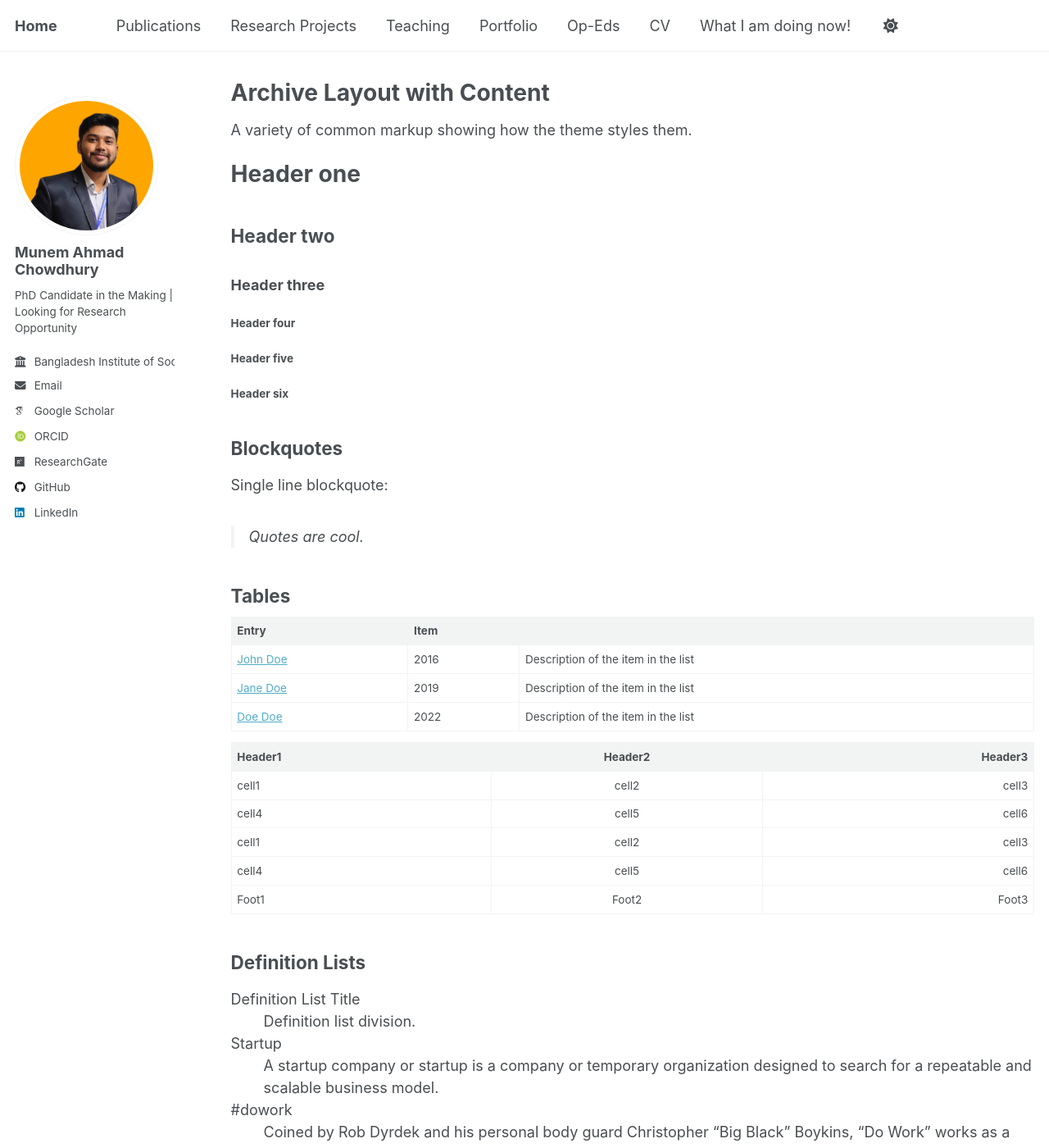
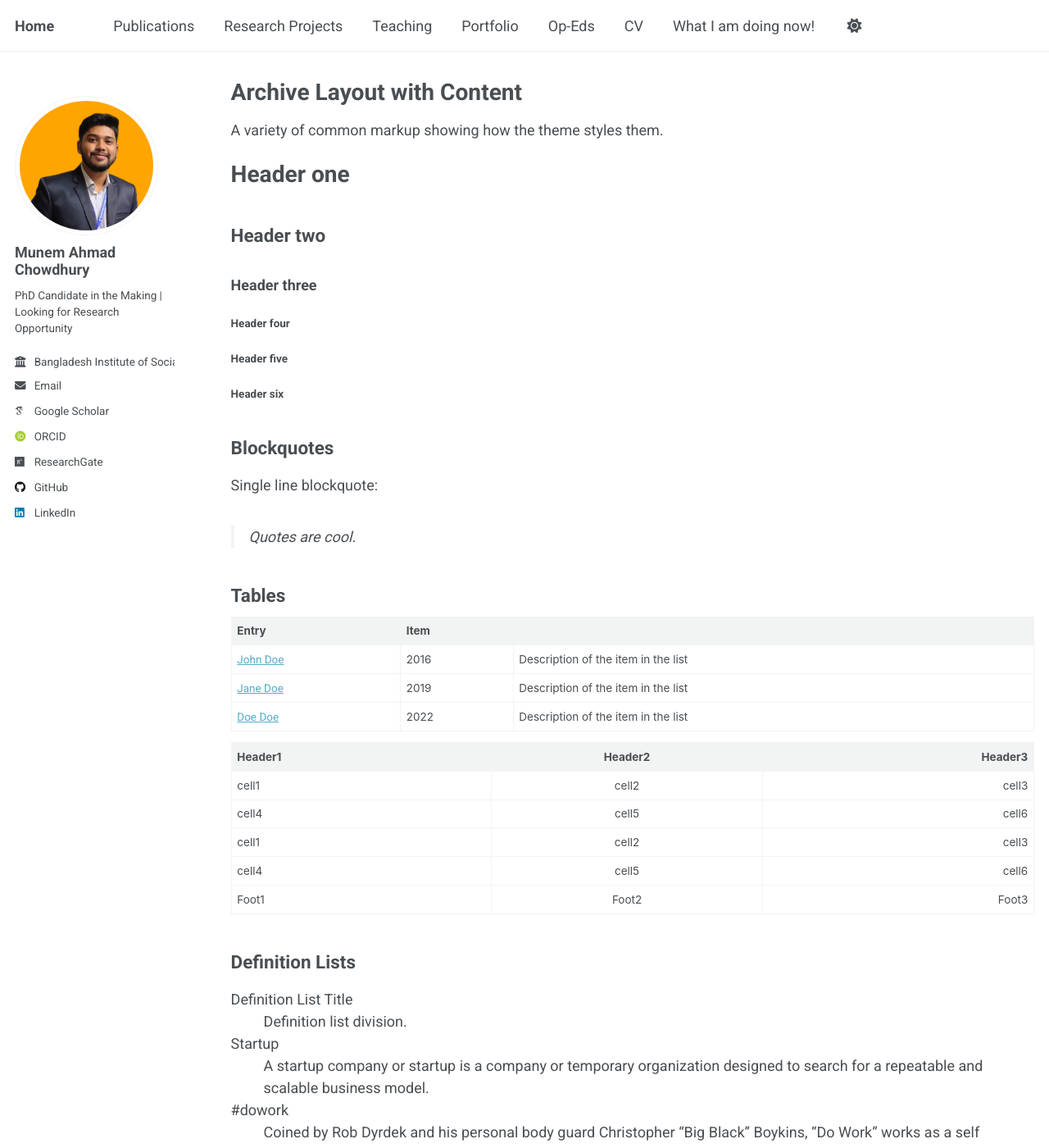
Before and after one commit to munemahmad/munemahmad.github.io, a Jekyll site: the page built from _pages/archive-layout-with-content.md, in a window 1280 px wide and 1400 px high. Shown: the whole window at 82% size. Built offline with Jekyll 4.4.1, drawn with Linux system fonts in a browser that asks for light colours; some web fonts are replaced; a script that is not in the unit is left out.

Commit message:
Update _custom.scss

```diff
--- a/_sass/layout/_custom.scss
+++ b/_sass/layout/_custom.scss
@@ -46,3 +46,15 @@
   display: block;    /* optional */
   margin-bottom: 0.5rem; /* optional spacing under image */
 }
+
+/* ================================
+   Import Roboto font
+================================== */
+@import url('https://fonts.googleapis.com/css2?family=Roboto:wght@400;500;700&display=swap');
+
+/* ================================
+   Apply Roboto globally
+================================== */
+body, h1, h2, h3, h4, h5, h6, p, a, li, span, strong, em {
+  font-family: 'Roboto', sans-serif !important;
+}
```
